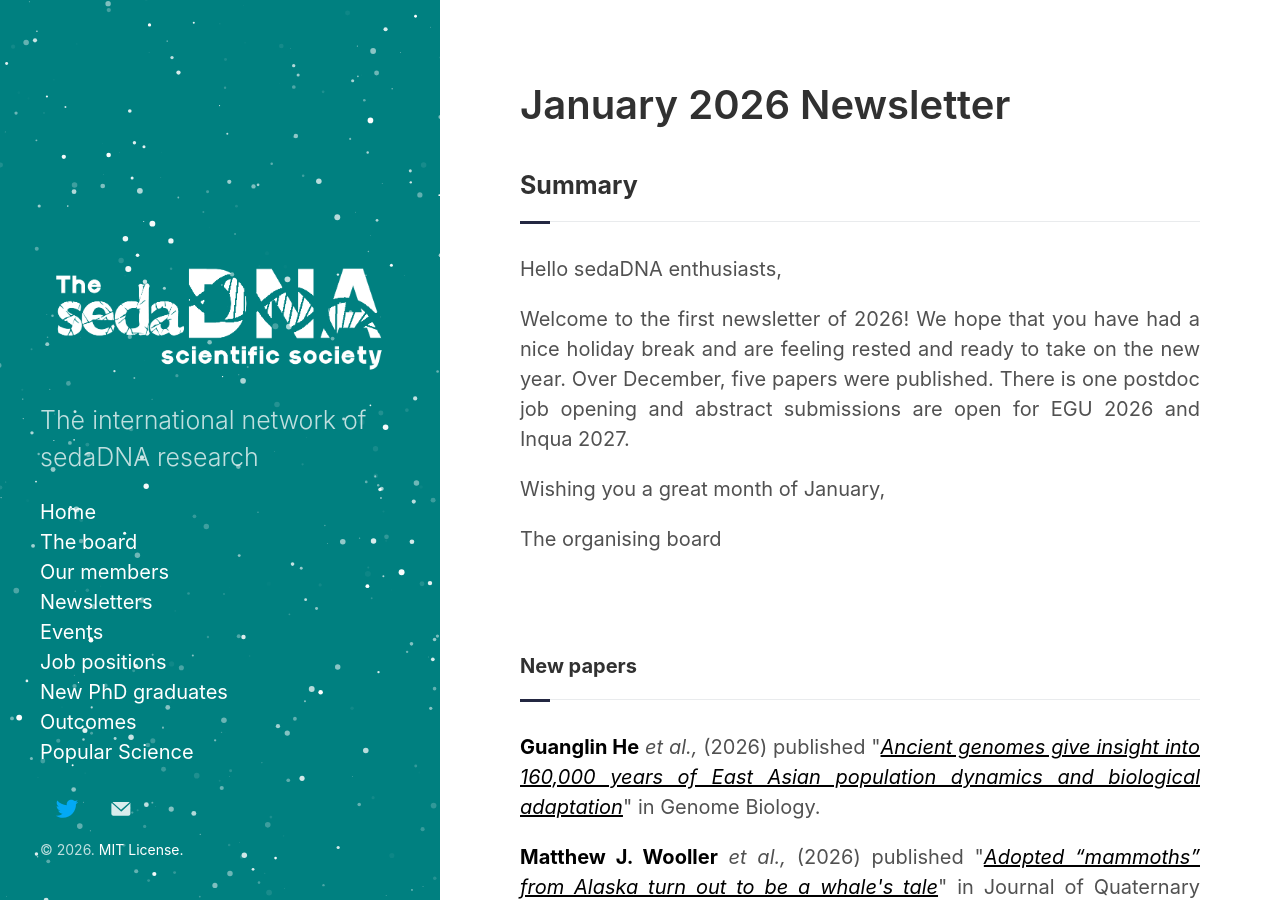
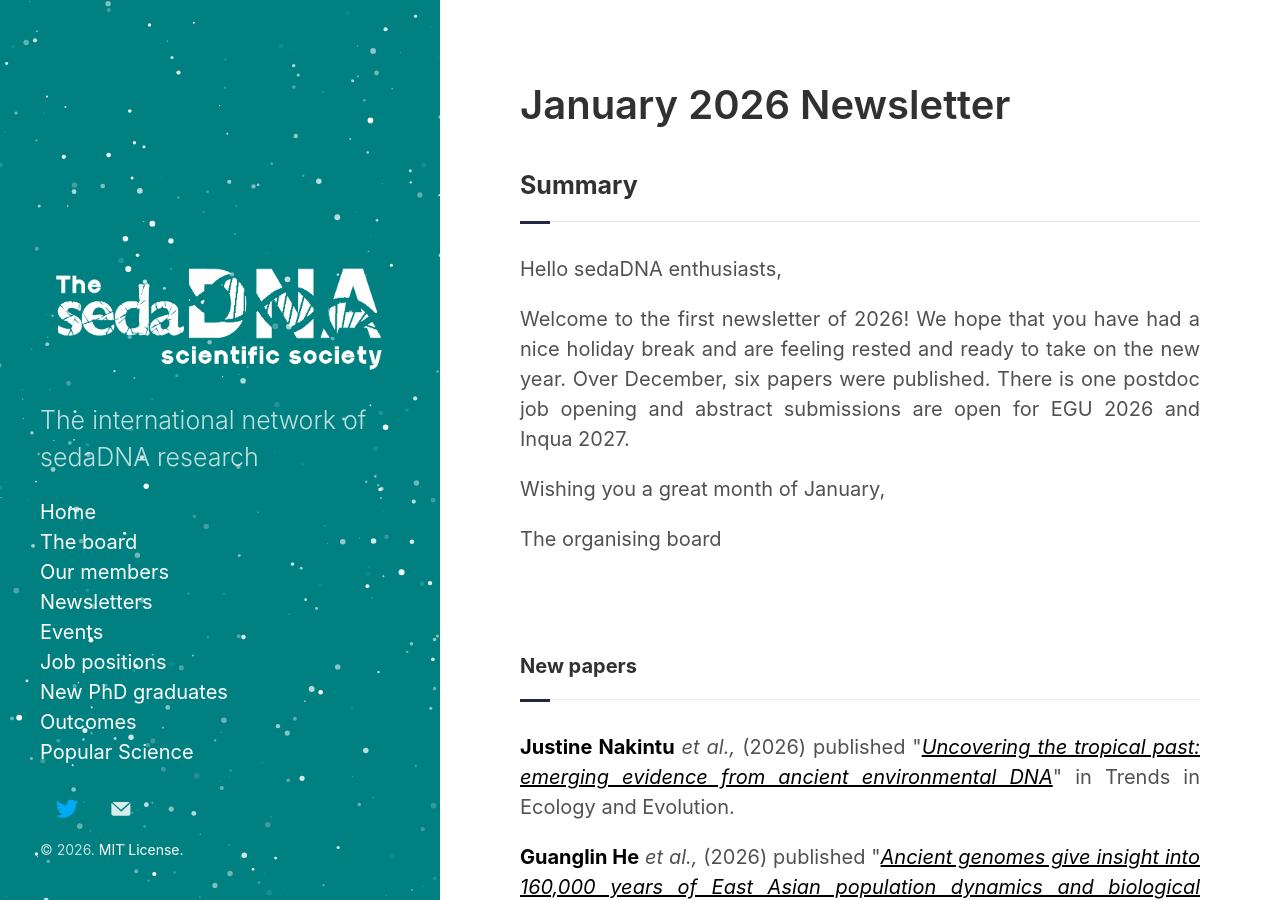
Before and after one commit to sedadna/sedadna.github.io, a Jekyll site: the page built from category/news/26-01.md, in a window 1280 px wide and 900 px high. Built offline with Jekyll 4.4.1, drawn with Linux system fonts in a browser that asks for light colours.

Commit message:
added paper

```diff
--- a/category/news/26-01.md
+++ b/category/news/26-01.md
@@ -10,7 +10,7 @@ title: January 2026 Newsletter
 <div class="intro">
 <p> Hello sedaDNA enthusiasts,</p>
 
-<p align="justify">Welcome to the first newsletter of 2026! We hope that you have had a nice holiday break and are feeling rested and ready to take on the new year. Over December, five papers were published. There is one postdoc job opening and abstract submissions are open for EGU 2026 and Inqua 2027.</p>
+<p align="justify">Welcome to the first newsletter of 2026! We hope that you have had a nice holiday break and are feeling rested and ready to take on the new year. Over December, six papers were published. There is one postdoc job opening and abstract submissions are open for EGU 2026 and Inqua 2027.</p>
 
 
 <p>Wishing you a great month of January,</p>
@@ -21,6 +21,8 @@ title: January 2026 Newsletter
 <br>
 <div class="intro">
 <h4 class="section-title underline">New papers</h4>
+
+<p><a href="https://www.researchgate.net/profile/Justine-Nakintu-2" target="_blank"><b>Justine Nakintu</b></a><i> et al.,</i> (2026) published "<a href="https://www.sciencedirect.com/science/article/pii/S0169534725003489?via%3Dihub" target="_blank"><u><i>Uncovering the tropical past: emerging evidence from ancient environmental DNA</i></u></a>" in Trends in Ecology and Evolution.</p>
 
 <p><a href="https://www.researchgate.net/profile/Guanglin-He-heguanglin-2" target="_blank"><b>Guanglin He</b></a><i> et al.,</i> (2026) published "<a href="https://link.springer.com/article/10.1186/s13059-025-03859-1" target="_blank"><u><i>Ancient genomes give insight into 160,000 years of East Asian population dynamics and biological adaptation</i></u></a>" in Genome Biology.</p>
 
```
